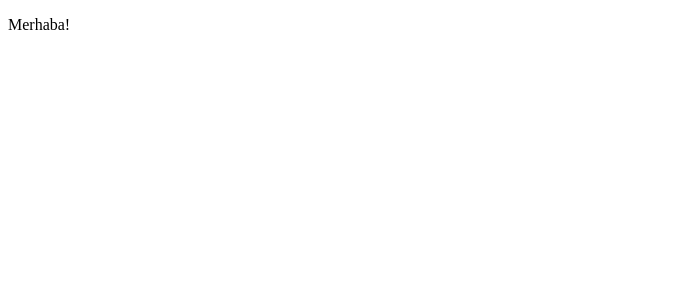
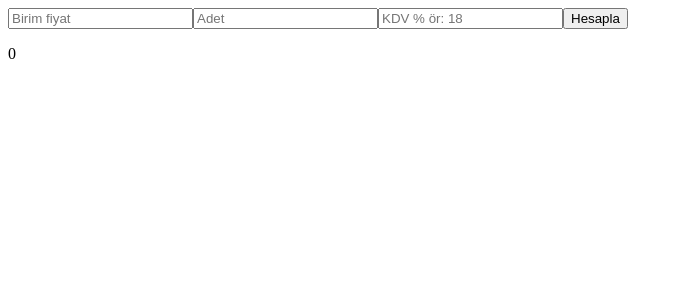
Before and after one commit to alisarsar/hafta8, a React (Create React App) app: page / in a window 1280 px wide. Shown: the top 300 px of the page, without its empty margins (0-683 px from the left). Built offline with nearby package versions, Linux system fonts and the light colour scheme.

Commit message:
Butonlu form örneği yapıldı.

```diff
--- a/public/index.html
+++ b/public/index.html
@@ -3,7 +3,7 @@
   <head>
     <meta charset="utf-8" />
     <meta name="viewport" content="width=device-width, initial-scale=1" />
-    <title>React App</title>
+    <title>Maliyet Hesap App</title>
   </head>
   <body>
     <div id="root"></div>
--- /dev/null
+++ b/src/App.jsx
@@ -0,0 +1,39 @@
+import { useState } from "react"
+
+function App() {
+    const [bfiyat, bfiyatGuncelle] = useState("")
+    const [adet, adetGuncelle] = useState("")
+    const [kdv, kdvGuncelle] = useState("")
+    const [sonuc, sonucGuncelle] = useState(0)
+
+    function formGonderim(olay) {
+        olay.preventDefault()
+
+        let tutar = parseInt(bfiyat) * parseInt(adet)
+        tutar = tutar + (tutar/100) * parseInt(kdv)
+
+        sonucGuncelle(tutar)
+    }
+
+    return (
+        <>
+            <form method="post" onSubmit={formGonderim}>
+
+                <input type="text" placeholder="Birim fiyat"
+                onChange={ olay=>bfiyatGuncelle(olay.target.value) } />
+
+                <input type="text" placeholder="Adet"
+                onChange={ olay=>adetGuncelle(olay.target.value) } />
+
+                <input type="text" placeholder="KDV % ör: 18"
+                 onChange={ olay=>kdvGuncelle(olay.target.value) } />
+
+                <button type="submit">Hesapla</button>
+            </form>
+
+            <p>{sonuc}</p>
+        </>
+    )
+}
+
+export default App
--- a/src/index.js
+++ b/src/index.js
@@ -1,7 +1,8 @@
 import React from 'react';
 import ReactDOM from 'react-dom/client';
+import App from './App';
 
 const root = ReactDOM.createRoot(document.getElementById('root'));
 root.render(
-    <p>Merhaba!</p>
+    <App />
 );
```
